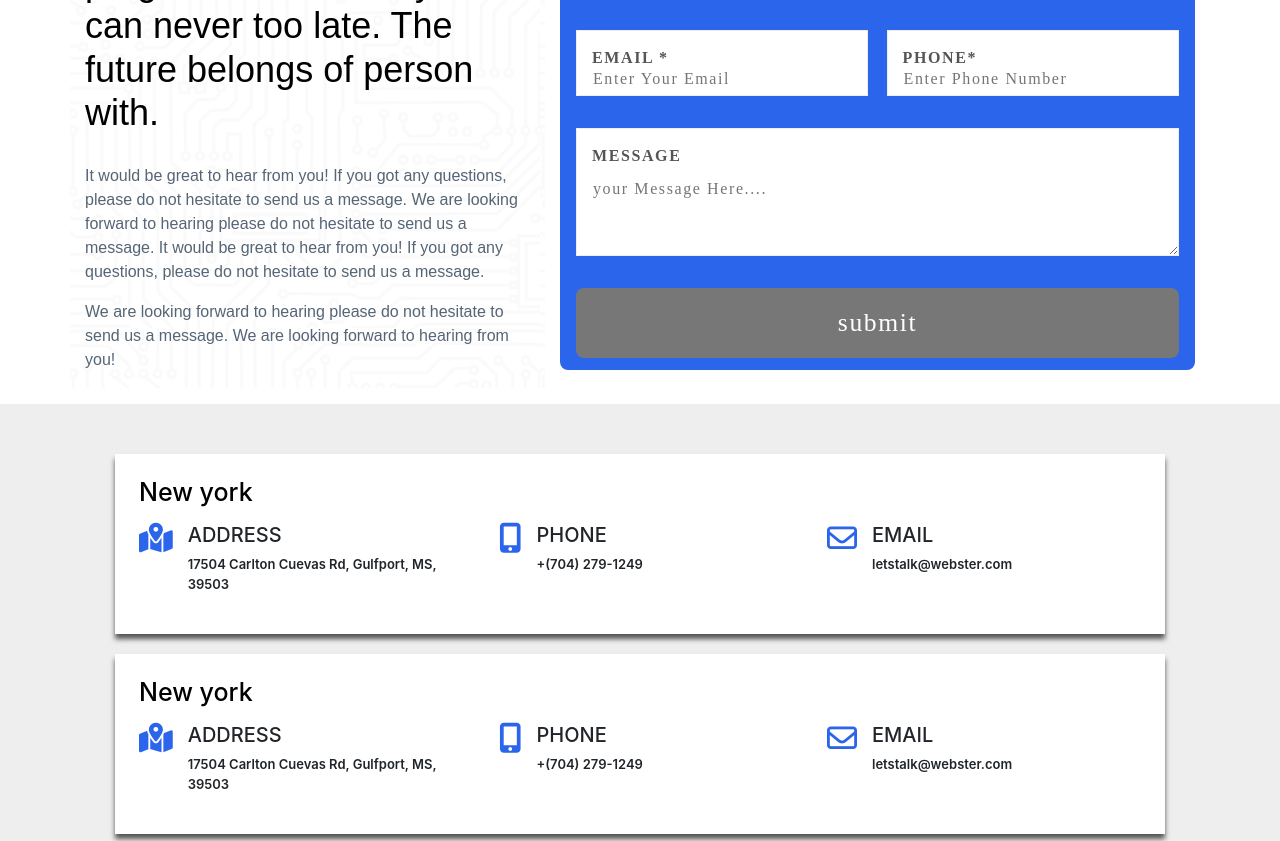
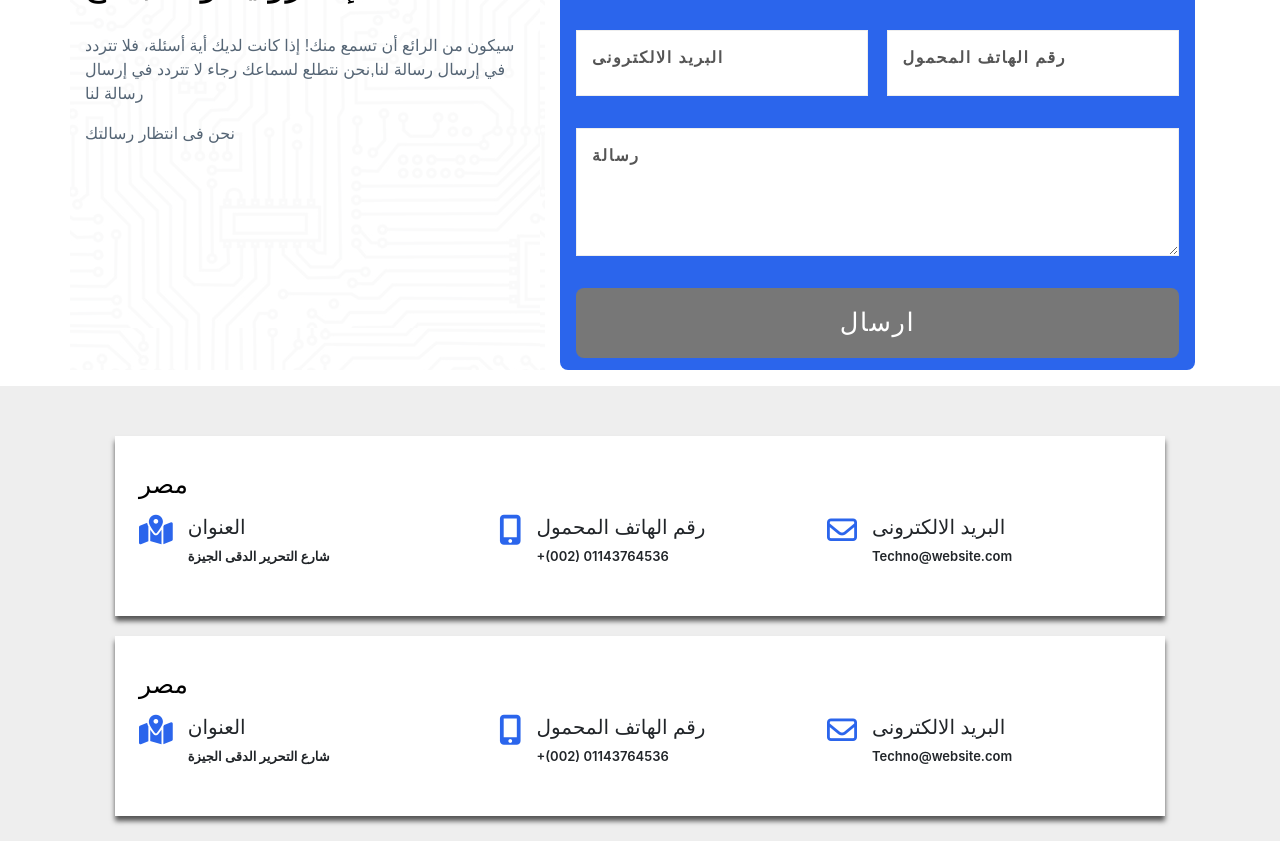
Before and after one commit to AhmedHany22/finalProject, a React (Create React App) app in the folder Techno/: page /contact in a window 1280 px wide. Shown: the part 300-1141 px from the top of the page. Built offline with nearby package versions, Linux system fonts and the light colour scheme.

Commit message:
Contact translation

```diff
--- a/Techno/src/components/Contact/Contact.js
+++ b/Techno/src/components/Contact/Contact.js
@@ -1,7 +1,9 @@
 import "./Contact.css";
 import "bootstrap/dist/css/bootstrap.min.css";
+import { useTranslation } from "react-i18next";
 
 const Contact = () => {
+  const { t, i18n } = useTranslation();
 
   return (
     <>
@@ -9,43 +11,39 @@ const Contact = () => {
         <div className="row" >
           <div className="col-lg-5 col-sm-12 col-md-12 info">
             <i className="fas fa-quote-left"></i>
-            <h2>
-              The trouble with programmers is that you can never too late. The future belongs of person with.
-            </h2>
+           <h2>
+           {t("question0")}
+           </h2>
             <p>
-              It would be great to hear from you! If you got any questions, please
-              do not hesitate to send us a message. We are looking forward to hearing
-              please do not hesitate to send us a message. It would be great to hear
-              from you! If you got any questions, please do not hesitate to send us a message.
+             {t("question")}
             </p>
             <p>
-              We are looking forward to hearing please do not hesitate to send us a message.
-              We are looking forward to hearing from you!
+            {t("question2")}
             </p>
-          </div>
+            </div>
           <div className="col-lg-7 col-sm-12 col-md-12">
             <div className="contact">
               <form action="" className="contact-form ">
-                <h1 className="contact-heading">contact us</h1>
+                <h1 className="contact-heading">{t("contact us")}</h1>
                 <div className="input-group">
-                  <label>full name *</label>
-                  <input type="text" className="contact-input" placeholder="Enter Your Name" />
+                  <label>{t("full name *")}</label>
+                  <input type="text" className="contact-input"/>
                 </div>
                 <div className="input-groups emaildisplay" >
                   <div className="input-group">
-                    <label>email *</label>
-                    <input type="email" className="contact-input" placeholder="Enter Your Email" />
+                    <label>{t("email *")}</label>
+                    <input type="email" className="contact-input"  />
                   </div>
                   <div className="input-group">
-                    <label>phone*</label>
-                    <input type="text" className="contact-input" placeholder="Enter Phone Number" />
+                    <label>{t("phone*")}</label>
+                    <input type="text" className="contact-input"  />
                   </div>
                 </div>
                 <div className="input-group">
-                  <label>Message</label>
-                  <textarea placeholder="your Message Here...."cols="30"rows="10"className="form-textarea"></textarea>
+                  <label>{t("Message*")}</label>
+                  <textarea cols="30"rows="10"className="form-textarea"></textarea>
                 </div>
-                <input type="submit" value="submit" className="form-btn" />
+                <input type="submit" value={t("submit")} className="form-btn" />
               </form>
             </div>
           </div>
@@ -55,29 +53,29 @@ const Contact = () => {
         <div className="row address">
           <div className="col-12 my-auto px-4">
             <div>
-              <h2 className="mb-3">New york</h2>
+              <h2 className="mb-3">{t("Egypt")}</h2>
             </div>
             <div>
               <div className="row">
                 <div className="col-4">
                   <i className="fas fa-map-marked-alt"></i>
                   <div className="addrText">
-                    <h5>ADDRESS</h5>
-                    <p>17504 Carlton Cuevas Rd, Gulfport, MS, 39503</p>
+                    <h5>{t("add")}</h5>
+                    <p>{t("ADDRESS")}</p>
                   </div>
                 </div>
                 <div className="col-4 flex">
                   <i className="fas fa-mobile-alt ml-3"></i>
                   <div className="addrText">
-                    <h5>PHONE</h5>
-                    <p>+(704) 279-1249</p>
+                    <h5>{t("phone*")}</h5>
+                    <p>+(002) 01143764536</p>
                   </div>
                 </div>
                 <div className="col-4 flex">
                   <i className="far fa-envelope"></i>
                   <div className="addrText">
-                    <h5>EMAIL</h5>
-                    <p>letstalk@webster.com</p>
+                    <h5>{t("email *")}</h5>
+                    <p>Techno@website.com</p>
                   </div>
                 </div>
               </div>
@@ -87,29 +85,29 @@ const Contact = () => {
         <div className="row address">
           <div className="col-12 my-auto px-4">
             <div>
-              <h2 className="mb-3">New york</h2>
+              <h2 className="mb-3">{t("Egypt")}</h2>
             </div>
             <div>
               <div className="row">
                 <div className="col-4">
                   <i className="fas fa-map-marked-alt"></i>
                   <div className="addrText">
-                    <h5>ADDRESS</h5>
-                    <p>17504 Carlton Cuevas Rd, Gulfport, MS, 39503</p>
+                    <h5>{t("add")}</h5>
+                    <p>{t("ADDRESS")}</p>
                   </div>
                 </div>
                 <div className="col-4 flex">
                   <i className="fas fa-mobile-alt ml-3"></i>
                   <div className="addrText">
-                    <h5>PHONE</h5>
-                    <p>+(704) 279-1249</p>
+                    <h5>{t("phone*")}</h5>
+                    <p>+(002) 01143764536</p>
                   </div>
                 </div>
                 <div className="col-4 flex">
                   <i className="far fa-envelope"></i>
                   <div className="addrText">
-                    <h5>EMAIL</h5>
-                    <p>letstalk@webster.com</p>
+                    <h5>{t("email *")}</h5>
+                    <p>Techno@website.com</p>
                   </div>
                 </div>
               </div>
--- a/Techno/src/locales/ar/translationAR.json
+++ b/Techno/src/locales/ar/translationAR.json
@@ -19,7 +19,8 @@
     "Checkout our 2021":"تصفح جميع الفئات",
     "Our Product":"منتجاتنا",
     "categories":" اكسسوارات الكمبيوتر و اللاب توب اجزاء و مكونات الكمبيوتر",
-    "discount":"عرض واو",
+    "discount":"عروض متميزة",
+    "comment1":"about",
     "About our company":"معلومات عنا",
     "quality":"املأ بيتك بمنتجات الكترونية عالية الجودة",
     "about":"عن تكنو",
@@ -30,7 +31,28 @@
     "aboutv2":"التعاون",
     "aboutv3":"المسؤلية",
     "aboutv4":"المواطنة",
-    "aboutv5":"الأمانة"
+    "aboutv5":"الأمانة",
+    "comment2":"contact",
+    "contact us":"اتصل بنا",
+    "full name *":"الاسم ",
+    "email *":" البريد الالكترونى",
+    "phone*":"رقم الهاتف المحمول",
+    "Message*":"رسالة",
+    "submit":"ارسال",
+    "question0":"التواصل هو  صميم التجارة الإلكترونية والمجتمع",
+    "question":"سيكون من الرائع أن تسمع منك! إذا كانت لديك أية أسئلة، فلا تتردد في إرسال رسالة لنا,نحن نتطلع لسماعك رجاء لا تتردد في إرسال رسالة لنا",
+    "question2":"نحن فى انتظار رسالتك",
+    "Egypt":"مصر",
+
+    "add":"العنوان",
+
+    "ADDRESS":"  شارع التحرير الدقى الجيزة"
+
+
+
+
+
+
 
 
 
--- a/Techno/src/locales/en/translationEN.json
+++ b/Techno/src/locales/en/translationEN.json
@@ -20,6 +20,7 @@
        "Our Product":"Our Product",
        "categories":" Computer & Laptop Accessories Computer Parts & Components",
        "discount":"Special discount products",
+       "comment1":"about",
        "About our company":"About our company",
        "quality":"Filling the home with High quality Electronic products",
        "about":"About Techno",
@@ -30,7 +31,22 @@
        "aboutv2":"Innovation",
        "aboutv3":"Responsibility",
        "aboutv4":"Citizenship ",
-       "aboutv5":"Honesty"
+       "aboutv5":"Honesty",
+       "comment2":"contact",
+       "contact us":"contact us",
+       "full name *":"full name *",
+       "email *":"email *",
+       "phone*":"phone*",
+       "Message*":"Message",
+       "submit":"submit",
+       "question0": "Communications is at the heart of ecommerce and community.",
+       "question":" It would be great to hear from you! If you got any questions, pleasedo not hesitate to send us a message. We are looking forward to hearing please do not hesitate to send us a message. It would be great to hear from you! If you got any questions, please do not hesitate to send us a message.",
+       "question2":"We are looking forward to hearing please do not hesitate to send us a message.We are looking forward to hearing from you!",
+       "Egypt":"Egypt",
+       "add":"ADDRESS",
+       "ADDRESS":"6 Tahrir Street - Dokki -AlGizh"
+
+
 
 
 
```
